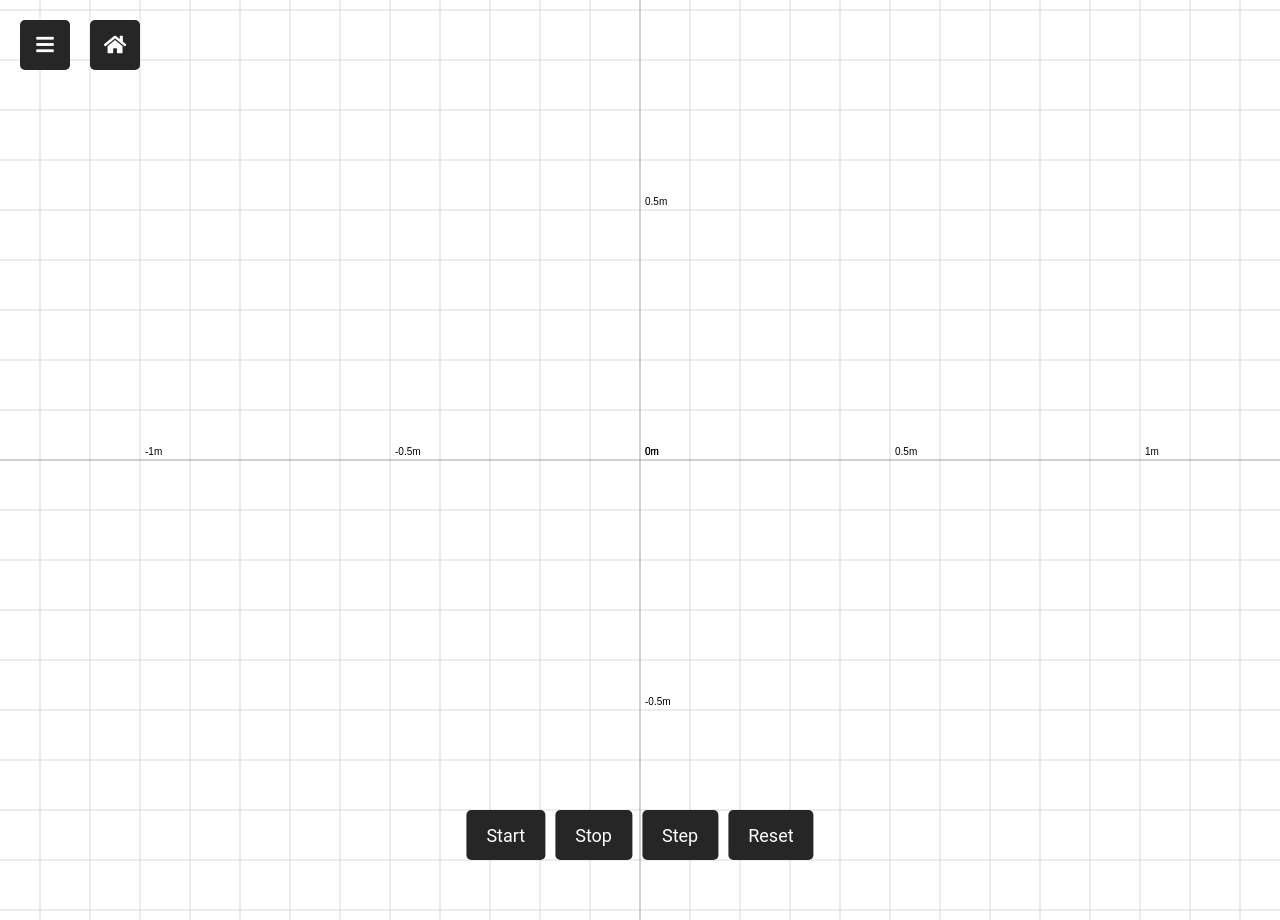
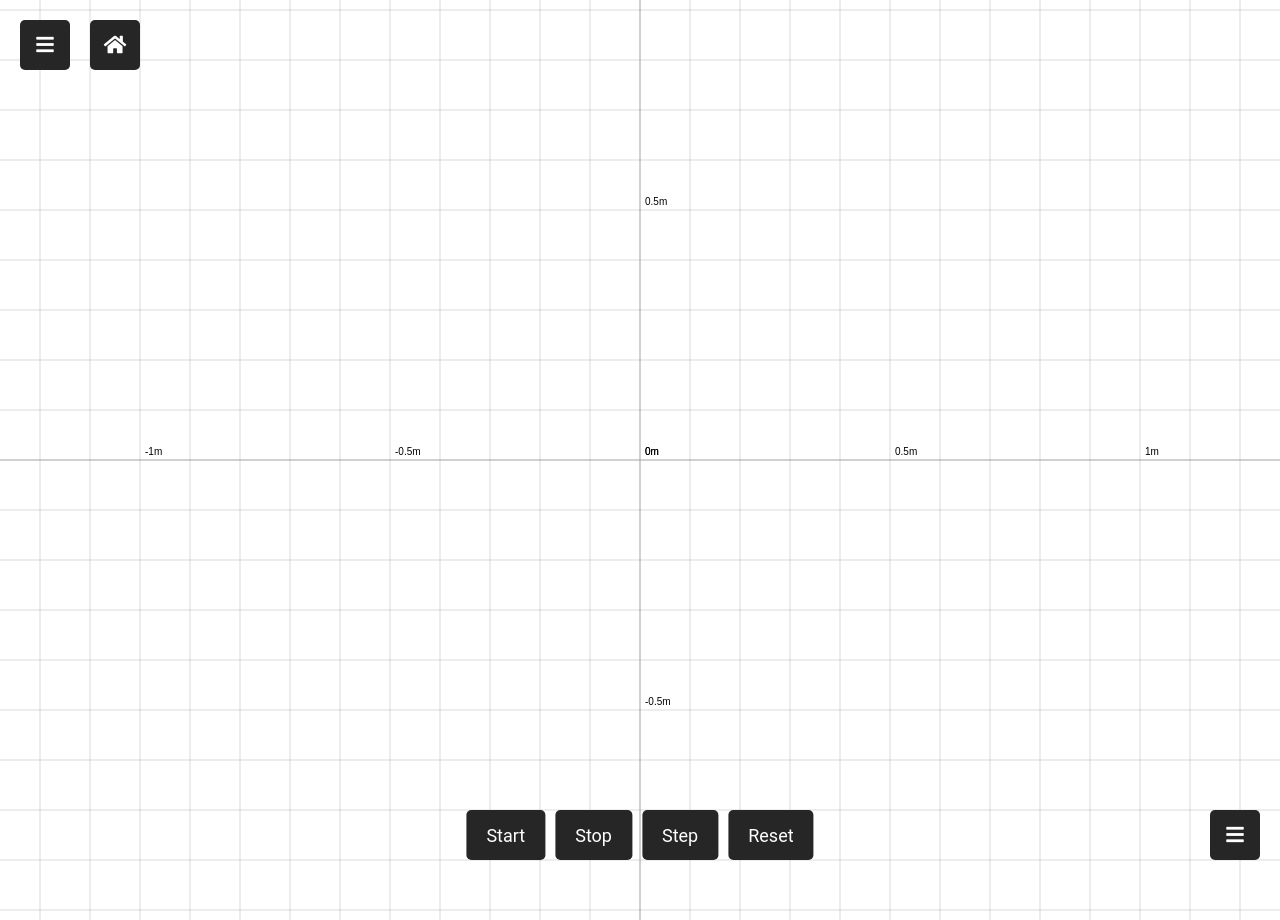
Before and after one commit to ggldnl/Path-Planning-Visualizer, a Flask app: page / in a window 1280 px wide. Run offline with Flask 3, Linux system fonts and the light colour scheme; some libraries are stand-ins or nearby versions.

Commit message:
added second sidebar (algorithm selection)

```diff
--- a/static/js/sidebar.js
+++ b/static/js/sidebar.js
@@ -1,19 +1,36 @@
-const sidebar = document.getElementById("sidebar");
-const open_btn = document.getElementById('open-btn');
+const left_sidebar = document.getElementById("left-sidebar");
+const left_open_btn = document.getElementById('left-open-btn');
 const home_btn = document.getElementById('home-btn');
 
-open_btn.onclick = function (event) {
+left_open_btn.onclick = function (event) {
 
-    if (sidebar.style.width === '250px') {
-        sidebar.style.width = '0';
-        open_btn.classList.remove('shifted');
+    if (left_sidebar.style.width === '250px') {
+        left_sidebar.style.width = '0';
+        left_open_btn.classList.remove('shifted');
         home_btn.classList.remove('shifted');
-        open_btn.innerHTML = '<i class="fas fa-bars"></i>';
+        left_open_btn.innerHTML = '<i class="fas fa-bars"></i>';
     } else {
-        sidebar.style.width = '250px';
-        open_btn.classList.add('shifted');
+        left_sidebar.style.width = '250px';
+        left_open_btn.classList.add('shifted');
         home_btn.classList.add('shifted');
-        open_btn.innerHTML = '<i class="fas fa-times"></i>';;
+        left_open_btn.innerHTML = '<i class="fas fa-times"></i>';;
     }
 
 }
+
+const right_sidebar = document.getElementById("right-sidebar");
+const right_open_btn = document.getElementById('right-open-btn');
+
+right_open_btn.onclick = function (event) {
+
+    if (right_sidebar.style.width === '250px') {
+        right_sidebar.style.width = '0';
+        right_open_btn.classList.remove('shifted');
+        right_open_btn.innerHTML = '<i class="fas fa-bars"></i>';
+    } else {
+        right_sidebar.style.width = '250px';
+        right_open_btn.classList.add('shifted');
+        right_open_btn.innerHTML = '<i class="fas fa-times"></i>';;
+    }
+
+}
--- a/static/styles/sidebar.css
+++ b/static/styles/sidebar.css
@@ -1,9 +1,8 @@
-#sidebar {
+#left-sidebar, #right-sidebar {
     height: 100%;
     width: 0;
     position: fixed;
     top: 0;
-    left: 0;
     background-color: #262626;
     overflow-x: hidden;
     transition: 0.5s;
@@ -12,8 +11,16 @@
     z-index: 1;
 }
 
+#left-sidebar {
+    left: 0;
+}
+
+#right-sidebar {
+    right: 0;
+}
+
 #sidebar a {
-    padding: 8px 8px 8px 32px;
+    padding: 8px 8px 8px 8px;
     text-decoration: none;
     font-size: 25px;
     color: #818181;
@@ -27,7 +34,7 @@
 }
 */
 
-#open-btn, #home-btn {
+#left-open-btn, #right-open-btn, #home-btn {
     width: 50px;
     height: 50px;
     border-radius: 5px;
@@ -41,21 +48,32 @@
 
     cursor: pointer;
     position: fixed;
-    top: 20px;
+
     z-index: 2;
     transition: 0.5s;
 }
 
-#open-btn {
+#left-open-btn {
+    top: 20px;
     left: 20px;
 }
 
+#right-open-btn {
+    bottom: 60px;
+    right: 20px;
+}
+
 #home-btn {
+    top: 20px;
     left: 90px; /* 20px (margin from open-btn) + 50px (width of open-btn) + 20px (gap) */
 }
 
-#open-btn.shifted {
+#left-open-btn.shifted {
     left: 270px; /* 250px (opened sidebar) + 20px (gap) */
+}
+
+#right-open-btn.shifted {
+    right: 270px; /* 250px (opened sidebar) + 20px (gap) */
 }
 
 #home-btn.shifted {
--- a/templates/index.html
+++ b/templates/index.html
@@ -19,7 +19,7 @@
 
     <!-- Left sidebar -->
 
-    <div id="sidebar">
+    <div id="left-sidebar">
         <input type="range" id="robots-linear-velocity-slider" min="0" max="100" value="50">
         <input type="range" id="robots-angular-velocity-slider" min="0" max="100" value="50">
         <input type="range" id="obstacles-spawn-frequency-slider" min="0" max="100" value="50">
@@ -28,8 +28,14 @@
         <div class="icon-button" id="load-btn"><i class="fas fa-upload"></i></div>
         <div class="icon-button" id="random-btn"><i class="fas fa-dice"></i></div>
     </div>
-    <div class="icon-button" id="open-btn"><i class="fas fa-bars"></i></div>
+    <div class="icon-button" id="left-open-btn"><i class="fas fa-bars"></i></div>
     <div class="icon-button" id="home-btn"><i class="fas fa-home"></i></div>
+
+    <!-- Right sidebar -->
+    <div id="right-sidebar">
+
+    </div>
+    <div class="icon-button" id="right-open-btn"><i class="fas fa-bars"></i></div>
 
     <!-- Canvas -->
 
```
